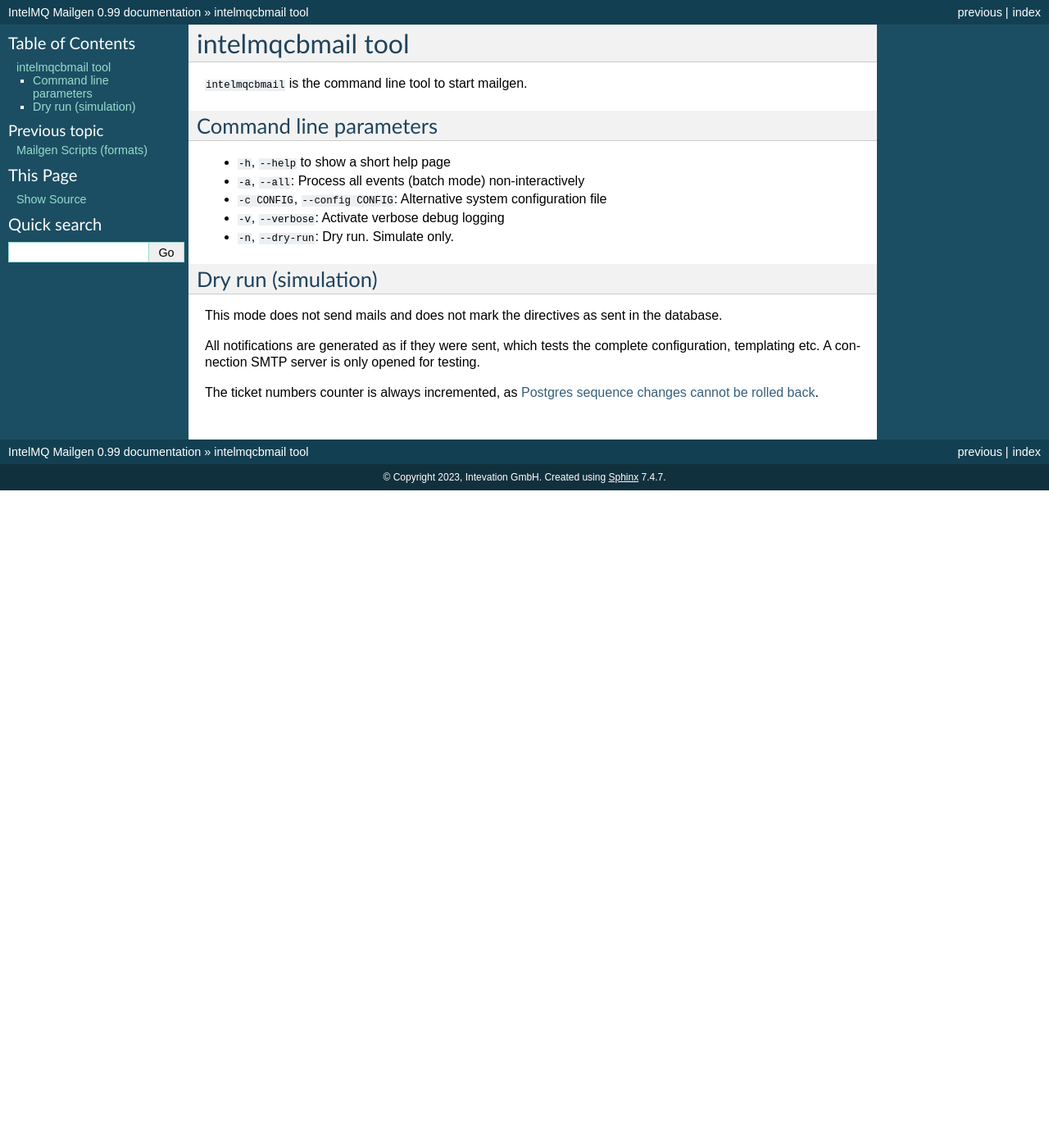
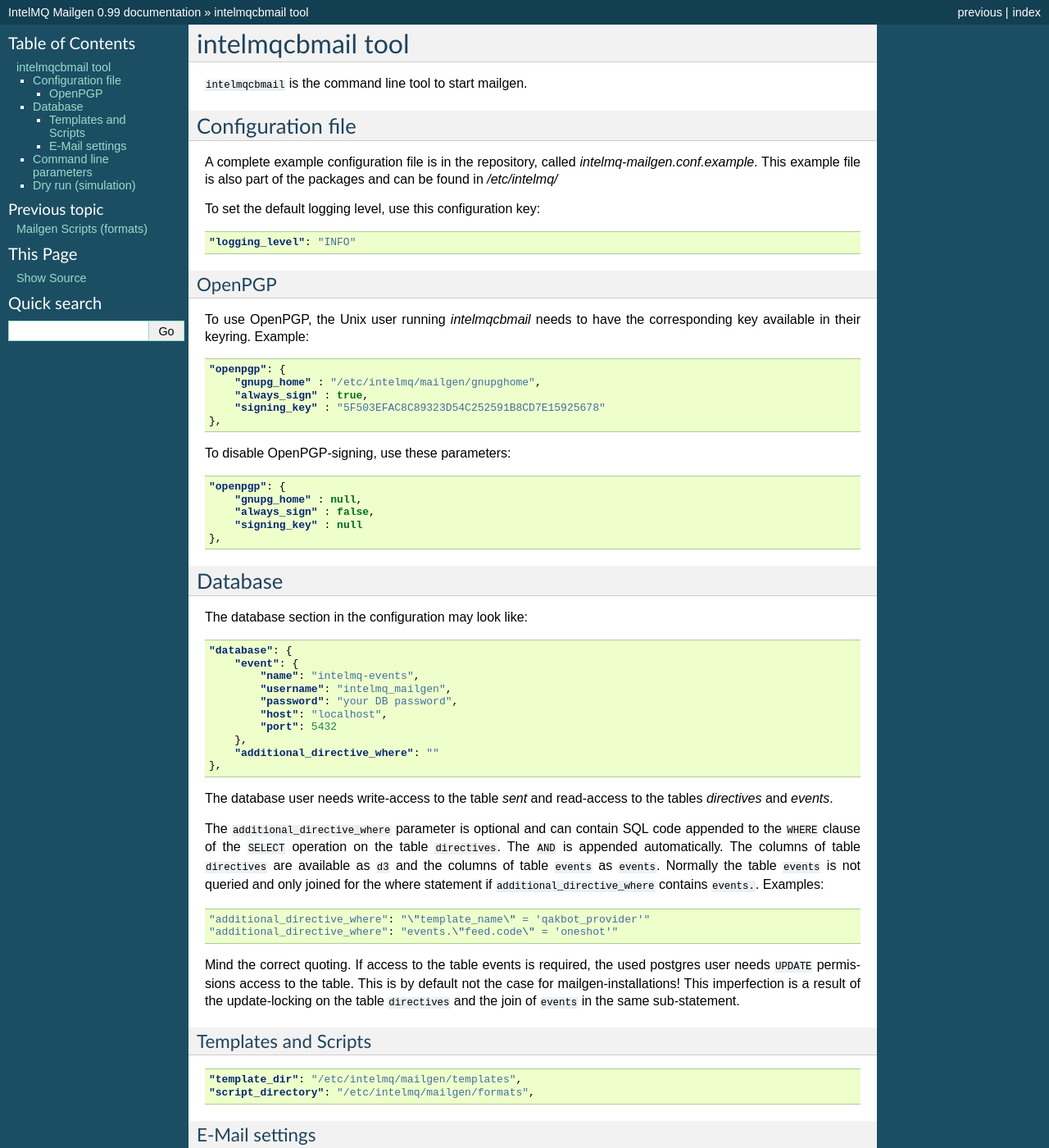
Before and after one commit to Intevation/intelmq-mailgen, a Sphinx documentation site: the page built from docs/intelmqcbmail.rst, in a window 1280 px wide and 1400 px high. Shown: the whole window at 82% size. Built offline with Sphinx 7.4.7, drawn with Linux system fonts in a browser that asks for light colours; pages that are not in the unit, such as notebooks, are missing from menus; some of the changed text lies outside the part shown.

Commit message:
Docs: Add section on configuration
also moved the database connection settings from the concept to the new
section

```diff
--- a/docs/intelmqcbmail.rst
+++ b/docs/intelmqcbmail.rst
@@ -2,6 +2,105 @@
 ==================
 
 ``intelmqcbmail`` is the command line tool to start mailgen.
+
+Configuration file
+------------------
+
+A complete example configuration file is in the repository, called `intelmq-mailgen.conf.example`.
+This example file is also part of the packages and can be found in `/etc/intelmq/`
+
+To set the default logging level, use this configuration key:
+
+.. code-block:: json
+
+    "logging_level": "INFO"
+
+
+OpenPGP
+~~~~~~~
+
+To use OpenPGP, the Unix user running `intelmqcbmail` needs to have the corresponding key available in their keyring.
+Example:
+
+.. code-block:: json
+
+    "openpgp": {
+        "gnupg_home" : "/etc/intelmq/mailgen/gnupghome",
+        "always_sign" : true,
+        "signing_key" : "5F503EFAC8C89323D54C252591B8CD7E15925678"
+    },
+
+To disable OpenPGP-signing, use these parameters:
+
+.. code-block:: json
+
+    "openpgp": {
+        "gnupg_home" : null,
+        "always_sign" : false,
+        "signing_key" : null
+    },
+
+
+.. _database-1:
+
+Database
+--------
+
+The database section in the configuration may look like:
+
+.. code-block:: json
+
+       "database": {
+           "event": {
+               "name": "intelmq-events",
+               "username": "intelmq_mailgen",
+               "password": "your DB password",
+               "host": "localhost",
+               "port": 5432
+           },
+           "additional_directive_where": ""
+       },
+
+The database user needs write-access to the table `sent` and read-access to the tables `directives` and `events`.
+
+The ``additional_directive_where`` parameter is optional and can contain SQL
+code appended to the ``WHERE`` clause of the ``SELECT`` operation on the
+table ``directives``. The ``AND`` is appended automatically. The columns
+of table ``directives`` are available as ``d3`` and the columns of table
+``events`` as ``events``. Normally the table ``events`` is not queried
+and only joined for the where statement if
+``additional_directive_where`` contains ``events.``. Examples:
+
+::
+
+           "additional_directive_where": "\"template_name\" = 'qakbot_provider'"
+           "additional_directive_where": "events.\"feed.code\" = 'oneshot'"
+
+Mind the correct quoting. If access to the table events is required, the
+used postgres user needs ``UPDATE`` permissions access to the table.
+This is by default not the case for mailgen-installations! This
+imperfection is a result of the update-locking on the table
+``directives`` and the join of ``events`` in the same sub-statement.
+
+Templates and Scripts
+~~~~~~~~~~~~~~~~~~~~~
+
+.. code-block:: json
+
+    "template_dir": "/etc/intelmq/mailgen/templates",
+    "script_directory": "/etc/intelmq/mailgen/formats",
+
+E-Mail settings
+~~~~~~~~~~~~~~~
+
+.. code-block:: json
+
+    "sender": "noreply@example.com",
+    "smtp": {
+        "host": "localhost",
+        "port": 25
+    },
+
 
 Command line parameters
 -----------------------
```
Also changed, not shown: README.rst (+0 -38 lines).
